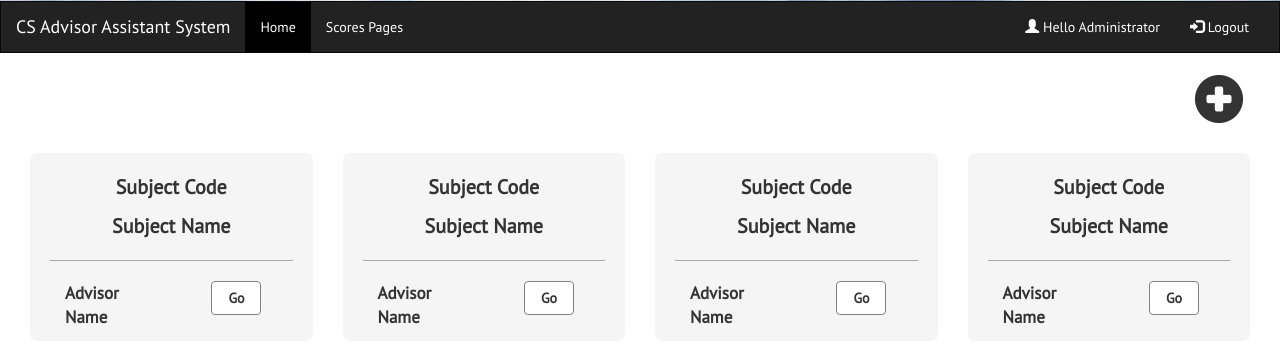
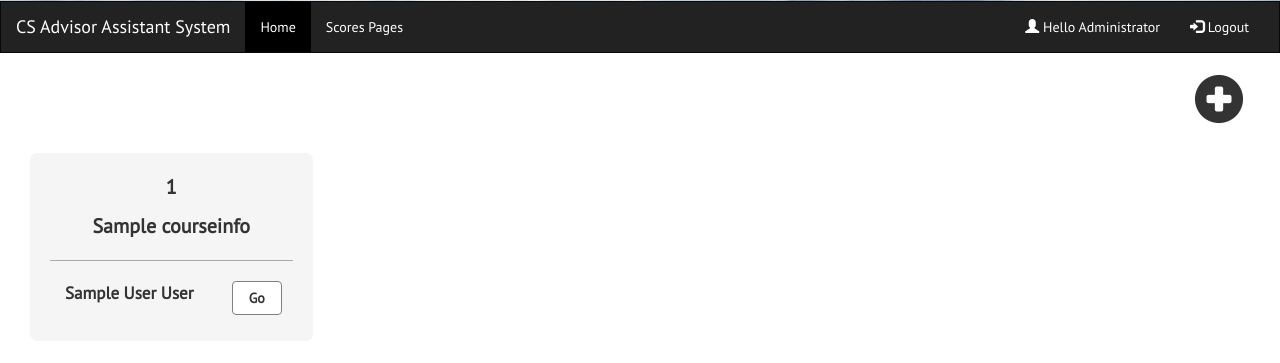
Before and after one commit to Captain-PDN/AdvisorAssistantSystem, a PHP site: page /AdvisorAssistantSystem/views/studentPages/home.php in a window 1280 px wide. Shown: the part 199-562 px from the top of the page. Run offline with PHP 8.4, Linux system fonts and the light colour scheme; a user stored in the database is signed in; tables that the repository leaves empty hold one stand-in row (values such as "Sample post"); some web fonts are replaced.

Commit message:
Show Subject that Student Register

```diff
--- a/core/QueryBuilder.php
+++ b/core/QueryBuilder.php
@@ -60,7 +60,7 @@ class QueryBuilder{
         $query->execute();
     }
 
-    public function adminChangePassword($adminID, $newPasssword){
+    public function adminChangePassword($adminID, $newPasssword, $password){
         $query = $this->pdo->prepare('update admin set Password="'.$password.'" WHERE adminID = "'.$adminID.'"');
         $query->execute();
     }
@@ -96,22 +96,22 @@ class QueryBuilder{
         $query->execute();
     }
 
-    public function recordStudentBehavior($studentID , $behaivorLevel, $behavior, $abnormaly, $recorder){
+    public function recordStudentBehavior($studentID , $behaivorLevel, $behavior, $abnormaly, $recorder, $behaviorLevel){
         $query = $this->pdo->prepare('select StudentID, Recorder from studentBehavior');
         $query->execute();
         $result = $query->fetchAll(\PDO::FETCH_OBJ);
         $found = false;
 
-        foreach($result as $rs){
+        foreach($result as $rs) {
             if ($rs->StudentID == $studentID && $rs->Recorder == $recorder){
                 $found = true;
             }
         }
+
         if($found){
             $query = $this->pdo->prepare('update studentBehavior set BehaviorLevel="'.$behaivorLevel.'", Behavior="'.$behavior.'", Anormaly="'.$abnormaly.'" WHERE studentID = "'.$studentID.'"');
             $query->execute();
-        }
-        else{
+        } else {
             $query = $this->pdo->prepare('insert into `studentBehavior` values ("'.$studentID.'", "'.$behaviorLevel.'", "'.$behavior.'", "'.$abnormaly.'", "'.$recorder.'")');
             $query->execute();
         }
@@ -128,6 +128,7 @@ class QueryBuilder{
                 $found = true;
             }
         }
+
         if($found){
             $query = $this->pdo->prepare('update studentBehavior set BehaviorLevel="'.$behaivorLevel.'" WHERE studentID = "'.$studentID.'" ');
             $query->execute();
@@ -154,8 +155,6 @@ class QueryBuilder{
     }
 
     public function addStudentsToCourse($courseID, $studentID){
-
-
         $query = $this->pdo->prepare('insert into `Course` values ("'.$courseID.'", "'.$studentID.'")');
         $query->execute();
     }
--- a/views/AdminPages/newAdvisor.php
+++ b/views/AdminPages/newAdvisor.php
@@ -70,7 +70,7 @@
             </div>
         </nav>
 
-        <div class="container">
+        <div class="container" style="margin-bottom: 10px;">
             <div id="content-new-Advisor">
                 <h1 class="headText">Add New Advisor</h1>
                 <form method="post" action="<?php echo htmlspecialchars($_SERVER["PHP_SELF"]);?>" enctype="multipart/form-data">
--- a/views/AdminPages/newStudent.php
+++ b/views/AdminPages/newStudent.php
@@ -70,7 +70,7 @@
             </div>
         </nav>
 
-        <div class="container">
+        <div class="container" style="margin-bottom: 10px;">
             <div id="content-new-Advisor">
                 <h1 class="headText">Add New Student</h1>
                 <form method="post" action="<?php echo htmlspecialchars($_SERVER["PHP_SELF"]);?>" enctype="multipart/form-data">
--- a/views/advisorPages/addNewStudent.php
+++ b/views/advisorPages/addNewStudent.php
@@ -79,7 +79,7 @@
                         <label for="exampleFormControlInput1" class="col-sm-3 col-form-label">Student Firstname</label>
                         <div class="col-sm-9">
                             <input type="text" class="form-control form-control-lg" id="inputStudentFirstname"
-                                   placeholder="Student Firstame">
+                                   placeholder="Student Firstname">
                         </div>
                     </div>
                     <div class="form-group row">
@@ -97,7 +97,7 @@
                     <div class="form-group row">
                         <label for="exampleFormControlInput1" class="col-sm-3 col-form-label">KU Email Address</label>
                         <div class="col-sm-9">
-                            <input type="email" class="form-control form-control-lg" id="inputStudentEmail" placeholder="studentEmail@ku.ac.th">
+                            <input type="email" class="form-control form-control-lg" id="inputStudentEmail" placeholder="studentEmail@ku.th">
                         </div>
                     </div>
                     <div class="form-group row">
@@ -114,7 +114,7 @@
                     </div>
 
                     <div style="width: fit-content; margin: 0 auto;">
-                        <button id="button-submit" type="submit" class="btn ">Submit</button>
+                        <button id="button-submit" type="submit" class="btn">Submit</button>
                     </div>
                 </form>
             </div>
--- a/views/advisorPages/home.php
+++ b/views/advisorPages/home.php
@@ -36,7 +36,7 @@
 
 <body>
     <div>
-        <div  style="background: url('../../images/sky-bg.jpg') no-repeat fixed;background-size: cover;" >
+        <div style="background: url('../../images/sky-bg.jpg') no-repeat fixed; background-size: cover;">
             <span align="left">
                 <img src="../../images/KU_SubLogo.png" style="height: 200px; width: 200px;">
             </span>
--- a/views/loginPages/loginAdmin.php
+++ b/views/loginPages/loginAdmin.php
@@ -25,7 +25,7 @@
 </head>
 
 <body id="body-background">
-    <div class="center-div">
+    <div class="center-div" style="margin-bottom: 10px;">
         <div id="div-image" class="col-lg-6 col-md-6">
             <img id="ku-logo" src="../../images/KU_SubLogo.png">
         </div>
--- a/views/loginPages/loginStudentAndAdvisor.php
+++ b/views/loginPages/loginStudentAndAdvisor.php
@@ -32,7 +32,7 @@
 </head>
 
 <body id="body-background">
-    <div class="center-div">
+    <div class="center-div" style="margin-bottom: 10px;">
         <div id="div-image" class="col-lg-6 col-md-6">
             <img id="ku-logo" src="../../images/KU_SubLogo.png">
         </div>
--- a/views/loginPages/preLogin.php
+++ b/views/loginPages/preLogin.php
@@ -22,7 +22,7 @@
 </head>
 
 <body id="body-background">
-    <div class="center-div">
+    <div class="center-div" style="margin-bottom: 10px;">
         <div id="div-image" class="col-lg-6 col-md-6">
             <img id="ku-logo" src="../../images/KU_SubLogo.png">
         </div>
--- a/views/loginPages/signUpAdmin.php
+++ b/views/loginPages/signUpAdmin.php
@@ -22,7 +22,7 @@
 </head>
 
 <body id="body-background">
-    <div class="center-div">
+    <div class="center-div" style="margin-bottom: 10px;">
         <div id="div-image" class="col-lg-6 col-md-6">
             <img id="ku-logo" src="../../images/KU_SubLogo.png">
         </div>
--- a/views/studentPages/home.php
+++ b/views/studentPages/home.php
@@ -68,7 +68,7 @@
             <span  class="glyphicon glyphicon-plus-sign"></span>
         </button>
 
-        <div id="overlay"  >
+        <div id="overlay">
             <form id="form-overlay" class="container">
                 <div class="form-group row">
                     <label for="exampleFormControlInput1" class="col-sm-6 col-form-label">Subject Code</label>
@@ -83,77 +83,65 @@
             </form>
         </div>
 
-        <div id="content-home" class="container-fluid" >
+        <div id="content-home" class="container-fluid">
+            <?php
+                require "../../vendor/autoload.php";
+                use \Core\QueryBuilder;
+
+                $qb = new QueryBuilder();
+                $person = $qb->selectAll("Student");
+                $result = $qb->selectAll("TakeCourse");
+                $subject = $qb->selectAll("TeachCourse");
+                $info = $qb->selectAll("CourseInfo");
+                $teacher = $qb->selectAll("Teacher");
+
+                foreach ($person as $student) {
+                    if ($student->Email == $_SESSION['email']) {
+                        $id = $student->ID;
+                        foreach ($result as $rs) {
+                            if ($rs->StudentID == $id) {
+                                $courseID = $rs->CourseID;
+                                ?>
                                 <div class="col-sm-3 ">
                                     <div class="showListSubject">
                                         <div class="content">
-                        <p>Subject Code</p>
-                        <p>Subject Name</p>
+                                            <p><?= $rs->CourseID; ?></p>
+                                            <?php foreach ($info as $name) {
+                                                if ($name->CourseID == $courseID) {
+                                                    ?>
+                                                    <p><?= $name->Name; ?></p>
+                                                    <?php
+                                                }
+                                            } ?>
                                             <hr>
                                             <div class="bottom-content">
-                            <div class="col-sm-6" >
-                                <p class="advisor-name">Advisor Name</p>
+                                                <div class="col-sm-8">
+                                                    <?php foreach ($subject as $s) {
+                                                        if ($s->CourseID == $courseID) {
+                                                            $teacherID = $s->TeacherID;
+                                                            foreach ($teacher as $adv) {
+                                                                if ($adv->ID == $teacherID) {
+                                                                    ?>
+                                                                    <p class="advisor-name"><?= $adv->Name." ".$adv->Lastname ?></>
+                                                                    <?php
+                                                                }
+                                                            }
+                                                        }
+                                                    } ?>
                                                 </div>
-                            <div class="col-sm-6" >
+                                                <div class="col-sm-4">
                                                     <button type="button" class="btn">Go</button>
                                                 </div>
                                             </div>
                                         </div>
                                     </div>
                                 </div>
-            <div class="col-sm-3 ">
-                <div class="showListSubject">
-                    <div class="content">
-                        <p>Subject Code</p>
-                        <p>Subject Name</p>
-                        <hr>
-                        <div class="bottom-content">
-                            <div class="col-sm-6" >
-                                <p class="advisor-name">Advisor Name</p>
-                            </div>
-                            <div class="col-sm-6" >
-                                <button type="button" class="btn">Go</button>
-                            </div>
-                        </div>
-                    </div>
-                </div>
-            </div>
-
-            <div class="col-sm-3 ">
-                <div class="showListSubject">
-                    <div class="content">
-                        <p>Subject Code</p>
-                        <p>Subject Name</p>
-                        <hr>
-                        <div class="bottom-content">
-                            <div class="col-sm-6" >
-                                <p class="advisor-name">Advisor Name</p>
-                            </div>
-                            <div class="col-sm-6">
-                                <button type="button" class="btn">Go</button>
-                            </div>
-                        </div>
-                    </div>
-                </div>
-            </div>
-
-            <div class="col-sm-3 ">
-                <div class="showListSubject">
-                    <div class="content">
-                        <p>Subject Code</p>
-                        <p>Subject Name</p>
-                        <hr>
-                        <div class="bottom-content">
-                            <div class="col-sm-6" >
-                                <p class="advisor-name">Advisor Name</p>
-                            </div>
-                            <div class="col-sm-6">
-                                <button type="button" class="btn">Go</button>
-                            </div>
-                        </div>
-                    </div>
-                </div>
-            </div>
+                                <?php
+                            }
+                        }
+                    }
+                }
+            ?>
         </div>
     </div>
 
```
Also changed, not shown: views/AdminPages/home.php (+4 -4 lines), views/AdminPages/newSubject.php (+13 -13 lines), views/advisorPages/newSubject.php (+7 -7 lines). Lines whose indentation alone changed are shown as unchanged.
